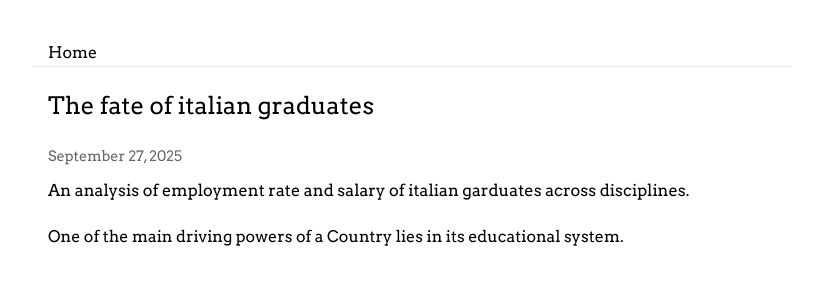
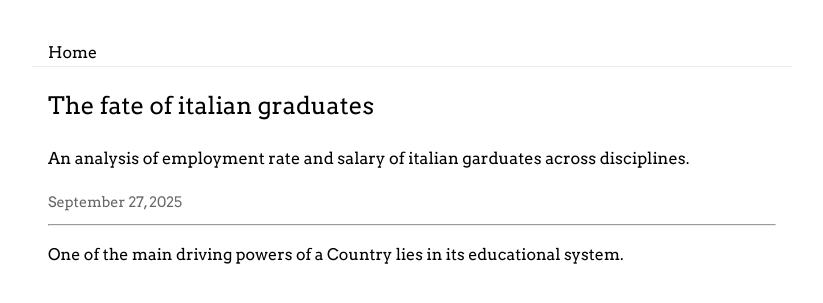
Before and after one commit to pietroborchia/my-blog, a Jekyll site: the page built from _posts/2025-09-27-The fate of italian gradates.md, in a window 1280 px wide. Shown: the top 303 px of the page, without its empty margins (228-1051 px from the left). Built offline with Jekyll 4.4.1, drawn with Linux system fonts in a browser that asks for light colours.

Commit message:
Update default.html

```diff
--- a/_layouts/default.html
+++ b/_layouts/default.html
@@ -21,16 +21,15 @@
       <a class="brand" href="{{ '/' | relative_url }}">Home</a>
     </header>
   {% endunless %}
-  <main class="container">
+ <main class="container">
   {% if page.collection == "posts" %}
     <article class="post">
-      <h1 class="post-title">{{ page.title }}</h1>
-      <p class="post-meta">{{ page.date | date: "%B %d, %Y" }}</p>
+      {% if page.title %}<h1 class="post-title">{{ page.title }}</h1>{% endif %}
       {% if page.summary %}
         <p class="post-summary">{{ page.summary }}</p>
-      {% elsif page.excerpt %}
-        <p class="post-summary">{{ page.excerpt | strip_html }}</p>
       {% endif %}
+      <p class="post-meta">{{ page.date | date: "%B %d, %Y" }}</p>
+      <hr class="post-sep" />
       {{ content }}
     </article>
   {% else %}
```
